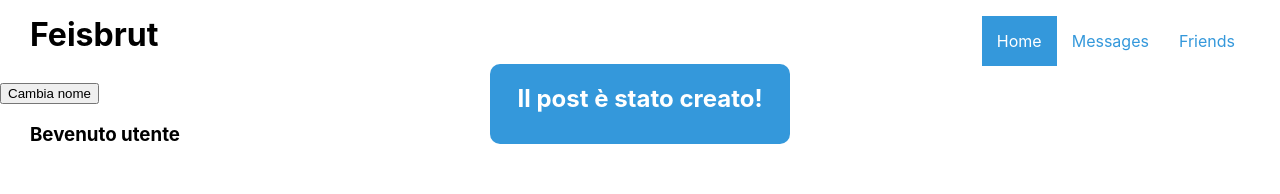
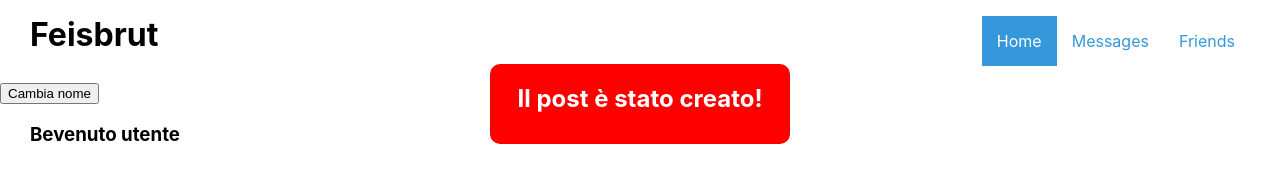
Before and after one commit to federicasantoro93/react-social-app, a React (Create React App) app: page / in a window 1280 px wide. Shown: the top 194 px of the page. Built offline with nearby package versions, Linux system fonts and the light colour scheme; no server answers.

Commit message:
feat: banner-background-prop-not-working

```diff
--- a/src/components/Banner/Banner.module.scss
+++ b/src/components/Banner/Banner.module.scss
@@ -11,7 +11,7 @@
     z-index: 5;
     width: 300px;
     height: 80px;
-    background-color: $main;
+    /*background-color: $main;*/
     border-radius: 10px;
 
 
--- a/src/components/Banner/index.jsx
+++ b/src/components/Banner/index.jsx
@@ -3,7 +3,7 @@ import styles from "./Banner.module.scss";
 const Banner = (props) => {
 
     return(
-        <div className={styles.banner}>
+        <div style={{backgroundColor: props.bannerbackcolor}} className={styles.banner}>
             <h1>{props.text}</h1>
         </div>
     )
--- a/src/pages/Home/index.jsx
+++ b/src/pages/Home/index.jsx
@@ -12,6 +12,9 @@ const friends = [];
 const messages = [];
 
 const posts = [];
+
+const text= "Il post è stato creato!";
+const bannerbackcolor= "red";
 
 const Home = () => {
   const [friendsPreview, setFriendsPreview] = useState(friends);
@@ -39,12 +42,12 @@ const Home = () => {
     // ]).then((data) => console.log(data[0]))
   }, []);
 
-  const text= "Il post è stato creato!";
+
 
   return (
     <section className={styles.home}>
       <h3>Bevenuto utente</h3>
-      {<Banner text={text}/>}
+      {<Banner text={text}  bannerbackcolor={bannerbackcolor}/>}
       <div className={styles.grid}>
         <aside>
           {friendsPreview.map((friend, index) => (
```
